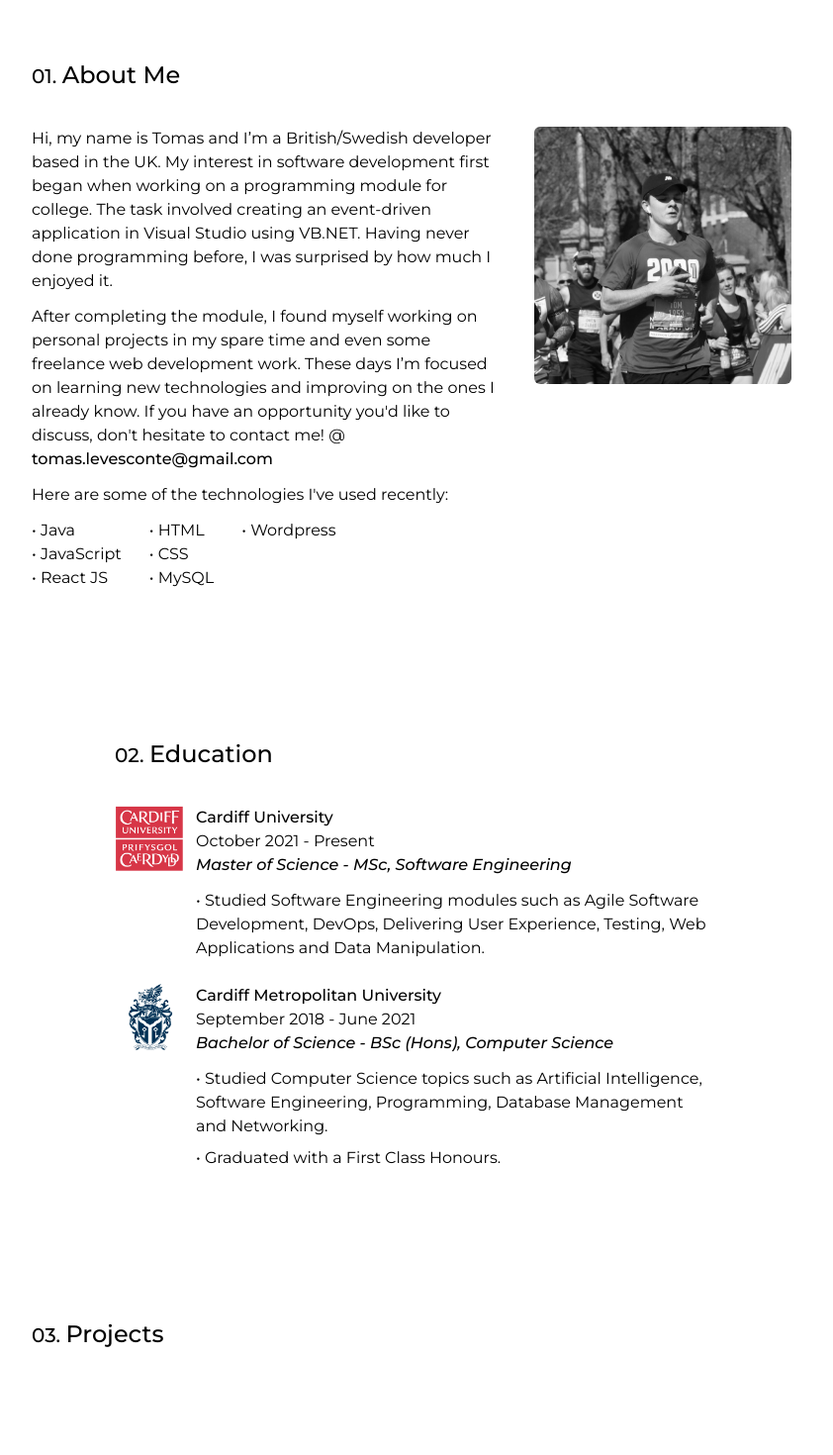
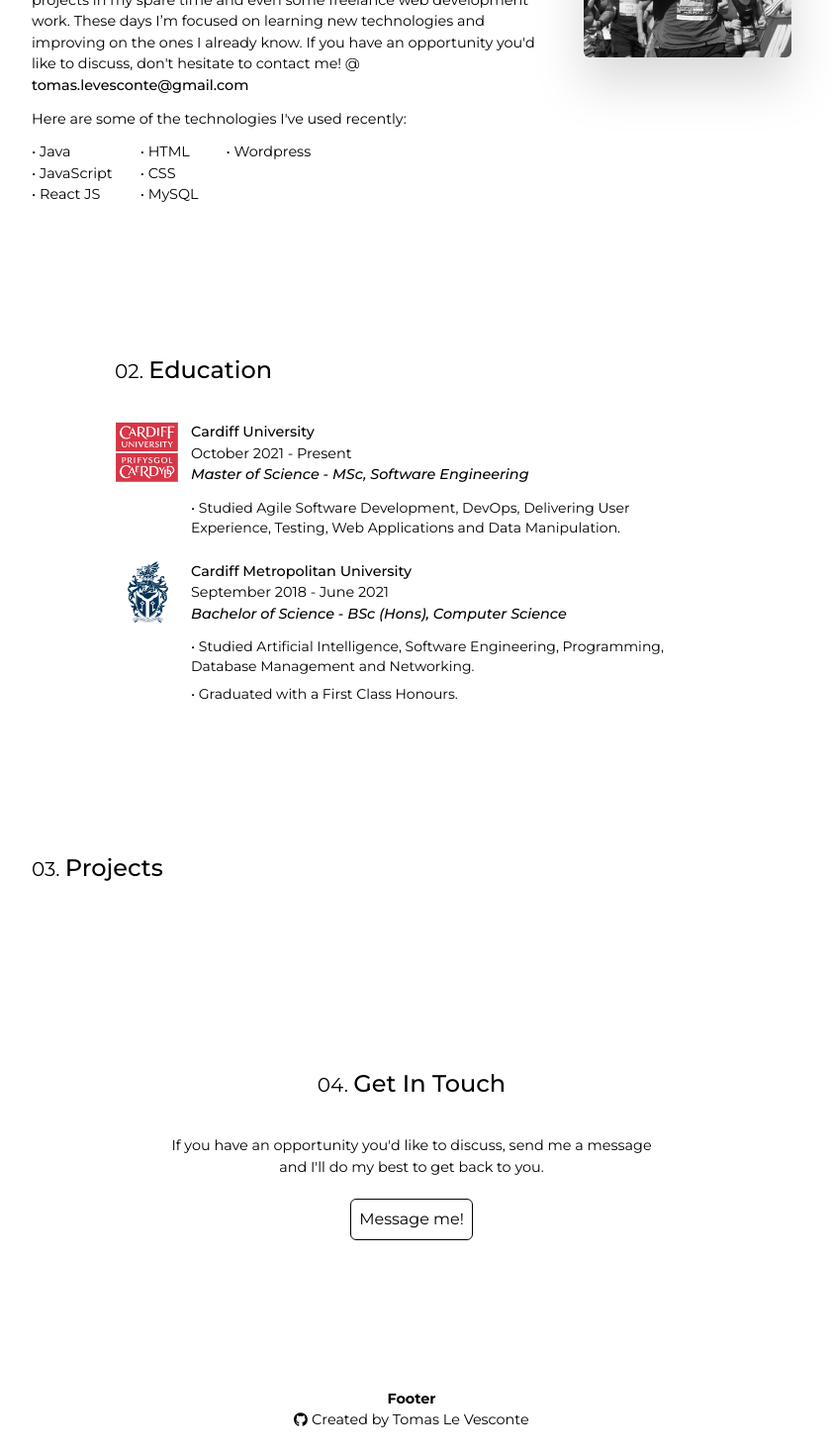
Before and after one commit to tlevesconte/portfolio-website, a React (Create React App) app: page / in a window 1280 px wide. Shown: the part 860-2330 px from the top of the page at 99% size, without its empty margins (224-1066 px from the left). Built offline with nearby package versions, Linux system fonts and the light colour scheme.

Commit message:
Update section styling & content

```diff
--- a/src/App.js
+++ b/src/App.js
@@ -6,9 +6,9 @@ import { Header, About, Education, Projects, Contact, Footer } from './component
 
 function App() {
   return (
-    <div className='App font-montserrat'>
+    <div className='App font-montserrat text-[.9rem] leading-[1.35rem]'>
       {/* Hero-section */}
-      <div id='hero-section' className='w-screen h-screen bg-[#111111]'>
+      <div id='hero-section' className='w-screen h-screen sm:h-[65vh] bg-[#111111]'>
         {/* Header */}
         <Header />
         {/* Canvas */}
--- a/src/components/sections/About.js
+++ b/src/components/sections/About.js
@@ -8,12 +8,12 @@ const About = () => {
     <section id='about' className='pt-[120px]'>
         {/* About Heading*/}
         <h2 id='about-heading' className='text-2xl font-medium mb-9'>
-          <span className='text-xl'>01. </span>
+          <span className='text-xl font-normal'>01. </span>
           About Me
         </h2>
 
         {/* About Content */}
-        <div id='about-content' className='flex flex-wrap justify-center  md:flex-nowrap '>
+        <div id='about-content' className='flex flex-wrap justify-center  sm:flex-nowrap'>
           {/* About Text */}
           <div id='about-text' className='basis-[36rem]'>
             <p>
@@ -52,7 +52,7 @@ const About = () => {
           </div>
 
           {/* About Picture */}
-          <div id='about-picture' className='basis-41 max-w-[300px] max-h-[300px] grayscale hover:grayscale-0 pt-10 pl-0 md:pt-0 sm:pl-10'>
+          <div id='about-picture' className='basis-41 max-w-[225px] max-h-[225px] sm:max-w-[250px] sm:max-h-[250px] grayscale hover:grayscale-0 drop-shadow-2xl pt-10 pl-0 sm:pt-0 sm:pl-10'>
             <img src={ProfilePicture} className='rounded-md' alt='Me'></img>
           </div>
         </div>
--- a/src/components/sections/Contact.js
+++ b/src/components/sections/Contact.js
@@ -7,16 +7,17 @@ const Contact = () => {
       {/* Contact Header */}
 
       <h2 id='education-heading' className='text-2xl font-medium mb-9'>
-        <span className='text-xl'>04. </span>
+        <span className='text-xl font-normal'>04. </span>
         Get In Touch
       </h2>
 
       <p className='max-w-lg'>
-        If you have an opportunity or would like to discuss something else,
-        don't hesitate to contact me. Send me a message and I'll do my best
+        If you have an opportunity you'd like to discuss,
+        send me a message and I'll do my best
         to get back to you.
       </p>
       {/* Button */}
+      <a className='mt-5 text-base border-solid border border-black rounded-md py-2 px-2' href='mailto:tomas.levesconte@gmail.com'>Message me!</a>
     </section>
   )
 }
--- a/src/components/sections/Education.js
+++ b/src/components/sections/Education.js
@@ -1,15 +1,27 @@
-import React from 'react'
+import React, { useState } from 'react'
 
 import Cardiff from '../../assets/cardiff-university-logo.png'
 import CardiffMet from '../../assets/cardiff-met-logo.png'
 
 const Education = () => {
+  // ReadMore/ShowLess button 1
+  // const [isActive1, setActive1] = useState("false");
+  // const handleToggle1 = () => {
+  //   setActive1(!isActive1);
+  // };
+
+  // ReadMore/ShowLess button 2
+  // const [isActive2, setActive2] = useState("false");
+  // const handleToggle2 = () => {
+  //   setActive2(!isActive2);
+  // };
+
   return (
     // Education section
     <section id='education' className='flex flex-col max-w-[600px] pt-[150px] mx-auto'>
       {/* Education Header */}
       <h2 id='education-heading' className='text-2xl font-medium mb-9'>
-        <span className='text-xl'>02. </span>
+        <span className='text-xl font-normal'>02. </span>
         Education
       </h2>
 
@@ -17,39 +29,43 @@ const Education = () => {
       <div id='education-content'>
         {/* University 1 */}
         <div id='cardiff' className='flex flex-row mb-6'>
-          <div id='cardiff-logo' className='max-w-[70px] mr-3'>
+          <div id='cardiff-logo' className='max-w-[65px] mr-3'>
             <img src={Cardiff} alt='Cardiff University Logo'></img>
           </div>
           <div id='cardiff-text'>
             <h3 className='font-medium'>Cardiff University</h3>
             <p>October 2021 - Present</p>
             <p className='font-medium italic'>Master of Science - MSc, Software Engineering</p>
-            <ul className='mt-3'>
+            {/* isActive1 ? 'mt-3 hidden text-sm' :  */}
+            <ul className={'mt-3 text-sm'}>
               <li>
-                • Studied Software Engineering modules such as Agile Software Development,
+                • Studied Agile Software Development,
                 DevOps, Delivering User Experience, Testing, Web Applications and Data
                 Manipulation.
               </li>
             </ul>
+            {/* <button onClick={handleToggle1} className='mt-3'>{isActive1 ? 'Read more' : 'Show less'}</button> */}
           </div>
         </div>
 
         {/* University 2 */}
         <div id='cardiff-met' className='flex flex-row'>
-          <div id='cardiff-met-logo' className='max-w-[70px] mr-3'>
+          <div id='cardiff-met-logo' className='max-w-[65px] mr-3'>
             <img src={CardiffMet} alt='Cardiff Met University Logo'></img>
           </div>
           <div id='cardiff-met-text'>
             <h3 className='font-medium'>Cardiff Metropolitan University</h3>
             <p>September 2018 - June 2021</p>
             <p className='font-medium italic'>Bachelor of Science - BSc (Hons), Computer Science</p>
-            <ul className='mt-3'>
+            {/* isActive2 ? 'mt-3 hidden text-sm' :  */}
+            <ul className={'mt-3 text-sm'}>
               <li className='mb-2'>
-                • Studied Computer Science topics such as Artificial Intelligence,
+                • Studied Artificial Intelligence,
                 Software Engineering, Programming, Database Management and Networking.
               </li>
               <li>• Graduated with a First Class Honours.</li>
             </ul>
+            {/* <button onClick={handleToggle2} className='mt-3'>{isActive2 ? 'Read more' : 'Show less'}</button> */}
           </div>
         </div>
       </div>
--- a/src/components/sections/Footer.js
+++ b/src/components/sections/Footer.js
@@ -1,11 +1,15 @@
 import React from 'react'
+
+import { FontAwesomeIcon } from '@fortawesome/react-fontawesome'
+import { faGithub } from '@fortawesome/free-brands-svg-icons'
 
 const Footer = () => {
   return (
     // Footer section
-    <footer className='pt-[150px]'>
+    <footer className='flex flex-col justify-center items-center mx-auto pt-[150px] mb-3'>
       {/* Footer */}
-      <p className='font-bold text-center'>Footer</p>
+      <p className='font-bold'>Footer</p>
+      <a id='github-icon' title='GitHub' href='https://github.com/tom-lv/my-portfolio-website'><FontAwesomeIcon icon={faGithub} className='mx-auto' /> Created by Tomas Le Vesconte</a>
 
       {/* Add footer stuff here */}
     </footer>
--- a/src/components/sections/Header.js
+++ b/src/components/sections/Header.js
@@ -9,7 +9,7 @@ const Header = () => {
     // Hero section
     <div id='header-section'>
       {/* Header section */}
-      <header className='absolute z-[100] flex flex-col justify-center items-center h-screen w-screen px-2 text-[#ffffff] text-center'>
+      <header className='absolute z-[100] flex flex-col justify-center items-center h-screen sm:h-[65vh] w-screen px-2 text-[#ffffff] text-center'>
       {/* Heading */}
       <h1 className='mb-3 text-4xl sm:text-5xl md:text-6xl font-medium'>Tomas Le Vesconte</h1>
 
--- a/src/components/sections/Projects.js
+++ b/src/components/sections/Projects.js
@@ -6,7 +6,7 @@ const Projects = () => {
     <section id='projects' className='pt-[150px]'>
       {/* Projects Header */}
       <h2 id='education-heading' className='text-2xl font-medium mb-9'>
-        <span className='text-xl'>03. </span>
+        <span className='text-xl font-normal'>03. </span>
         Projects
       </h2>
 
```
